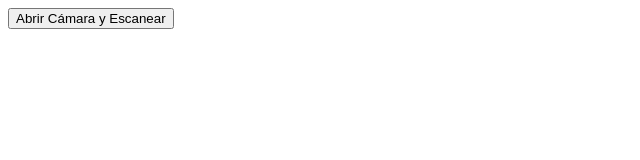
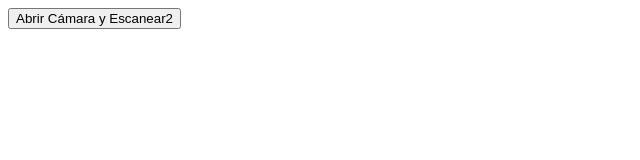
Before and after one commit to andeley/andeley.github.io, a plain HTML site: page index.html in a window 1280 px wide. Shown: the full height of the page, 0-640 px from the left. Drawn offline with Linux system fonts and the light colour scheme.

Commit message:
actualizando

```diff
--- a/index.html
+++ b/index.html
@@ -6,7 +6,7 @@
     <title>Lector de Código QR</title>
 </head>
 <body>
-    <button onclick="iniciarEscaneo()">Abrir Cámara y Escanear</button>
+    <button onclick="iniciarEscaneo()">Abrir Cámara y Escanear2</button>
 
     <script>
         async function iniciarEscaneo() {
```
